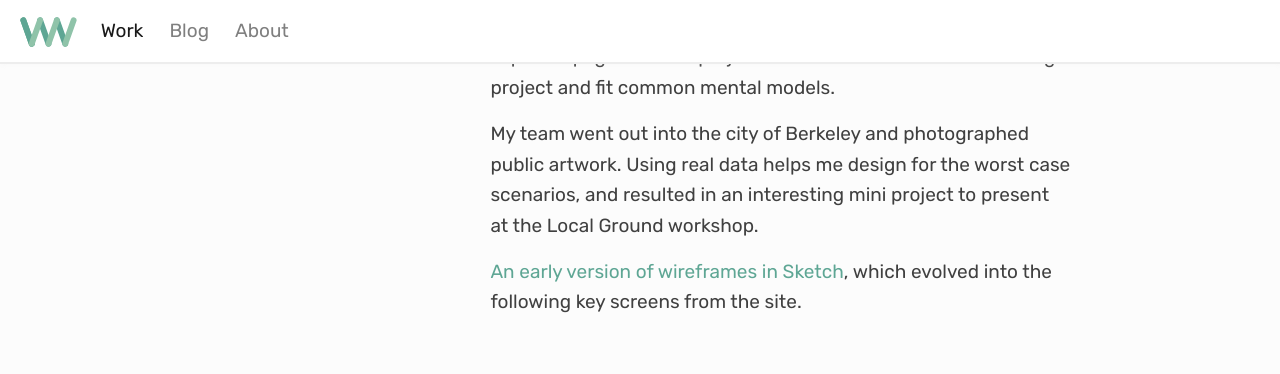
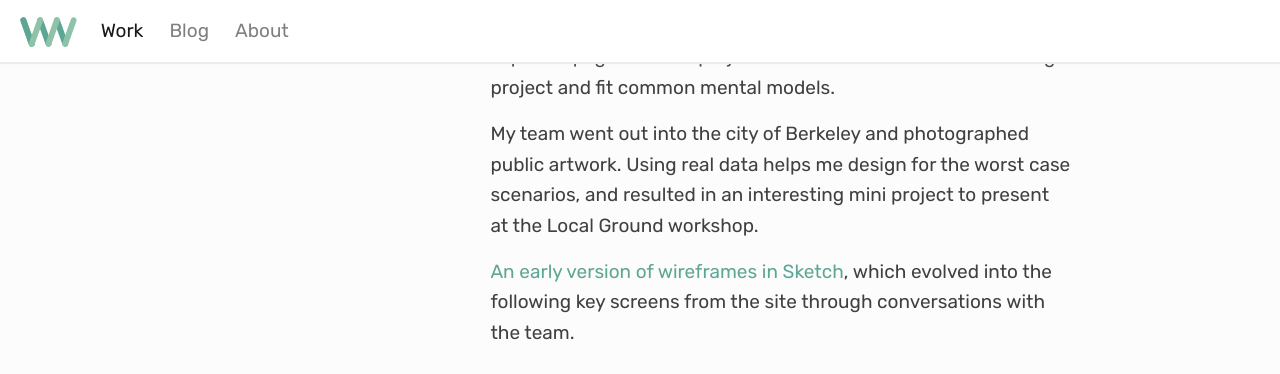
Before and after one commit to ellenvanwyk/ellenvanwyk.github.io, a Jekyll site: the page built from caseStudies/_posts/2018-03-09-localGround.markdown, in a window 1280 px wide and 900 px high, scrolled down 6113 px, cut to the strip 0-374 px from the top of the window. Built offline with Jekyll 4.4.1, drawn with Linux system fonts in a browser that asks for light colours; nearby versions of some CDN libraries.

Commit message:
old prototype

```diff
--- a/caseStudies/_posts/2018-03-09-localGround.markdown
+++ b/caseStudies/_posts/2018-03-09-localGround.markdown
@@ -93,7 +93,7 @@
 
 My team went out into the city of Berkeley and photographed public artwork. Using real data helps me design for the worst case scenarios, and resulted in an interesting mini project to present at the Local Ground workshop.
 
-[An early version of wireframes in Sketch](https://invis.io/D9OBKC2KASG#/165639448_Desktop), which evolved into the following key screens from the site.
+[An early version of wireframes in Sketch](https://invis.io/D9OBKC2KASG#/165639448_Desktop), which evolved into the following key screens from the site through conversations with the team.
 
 <div class="design-feature">
 	<img src="/assets/LOCALGROUND/lg-prototype.png"  title="IMAGE: SITS TAB  In this view, users can edit their data, including media, in bulk. Media and sites can be presented as either a card or spreadsheet view">
```
